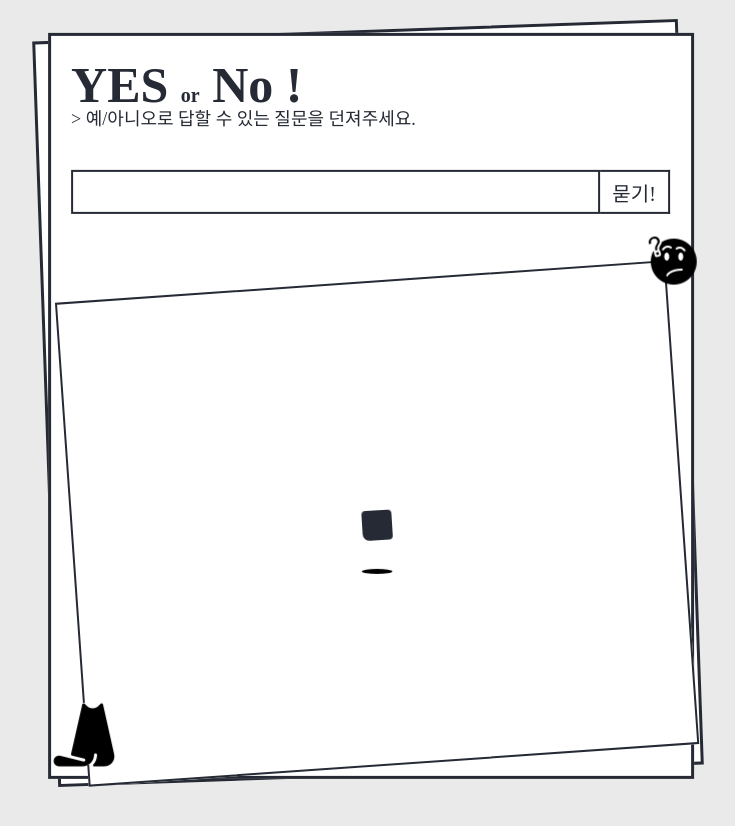
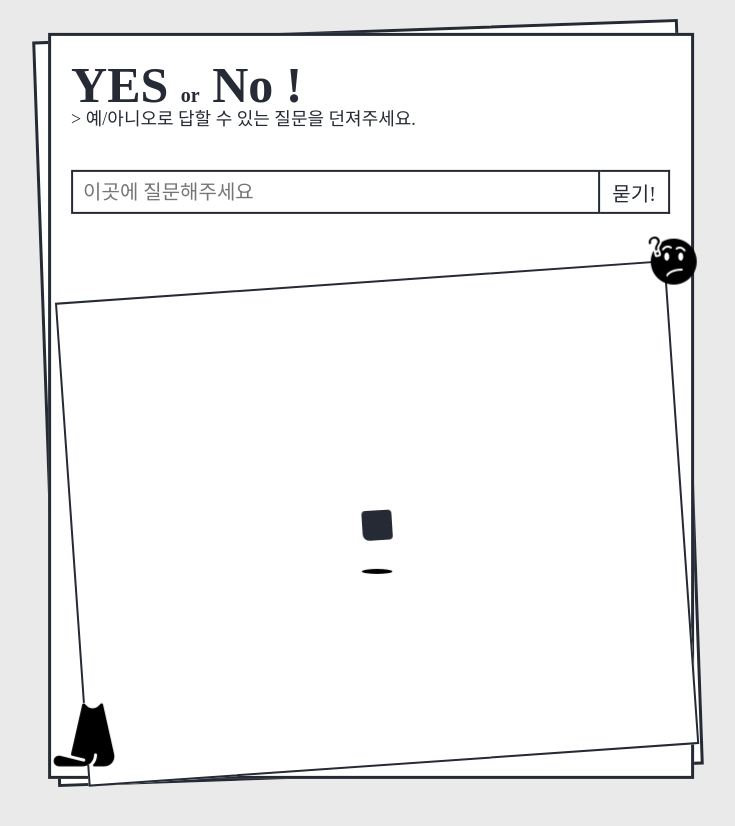
Before and after one commit to 938938/yesorno, a React (Create React App) app: page / in a window 1280 px wide. Shown: the top 826 px of the page, without its empty margins (272-1007 px from the left). Built offline with nearby package versions, Linux system fonts and the light colour scheme; a web font is replaced by a local one.

Commit message:
::placeholder 문구 추가

```diff
--- a/src/components/QuestionForm.js
+++ b/src/components/QuestionForm.js
@@ -16,7 +16,11 @@ const QuestionForm = ({ setYour, setData }) => {
   };
   return (
     <Form onSubmit={onSubmit}>
-      <input placeholder='' value={question} onChange={onChange} />
+      <input
+        placeholder='이곳에 질문해주세요'
+        value={question}
+        onChange={onChange}
+      />
       <button onClick={onSubmit}>묻기!</button>
     </Form>
   );
```
